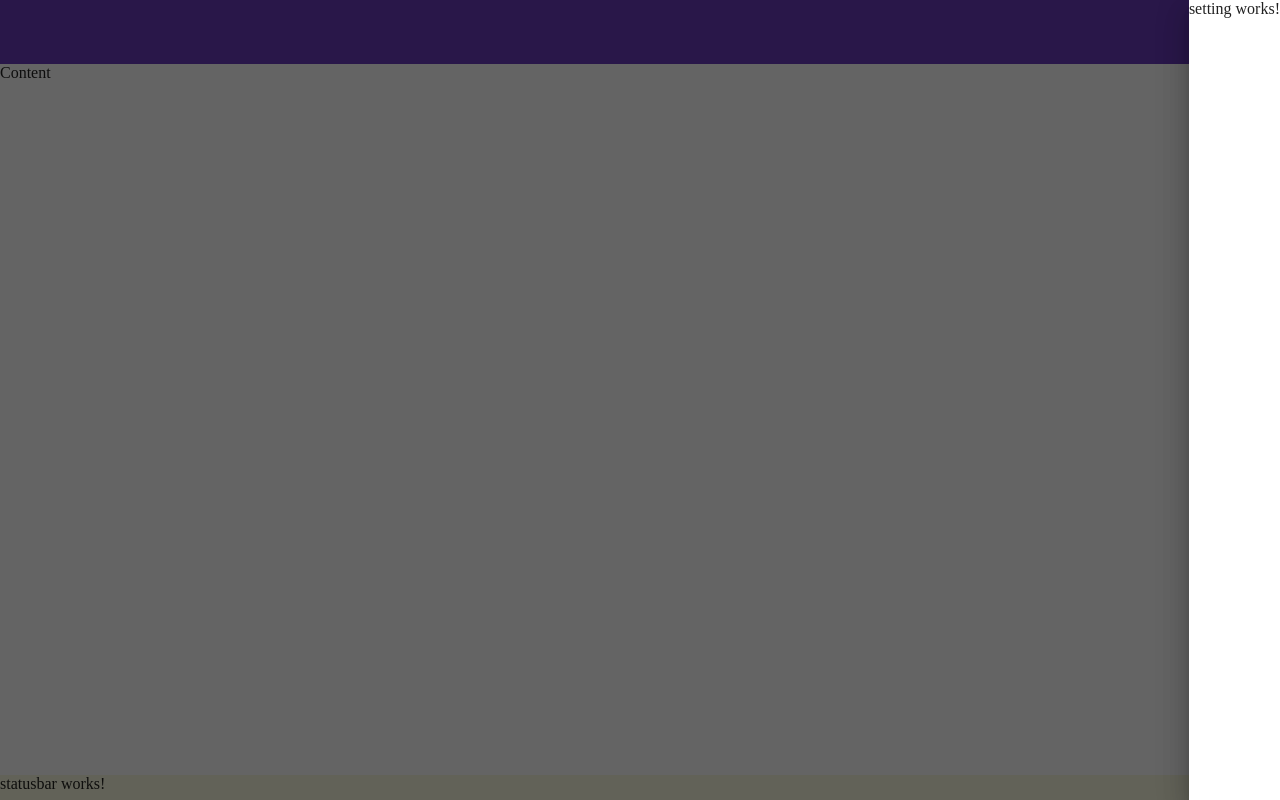
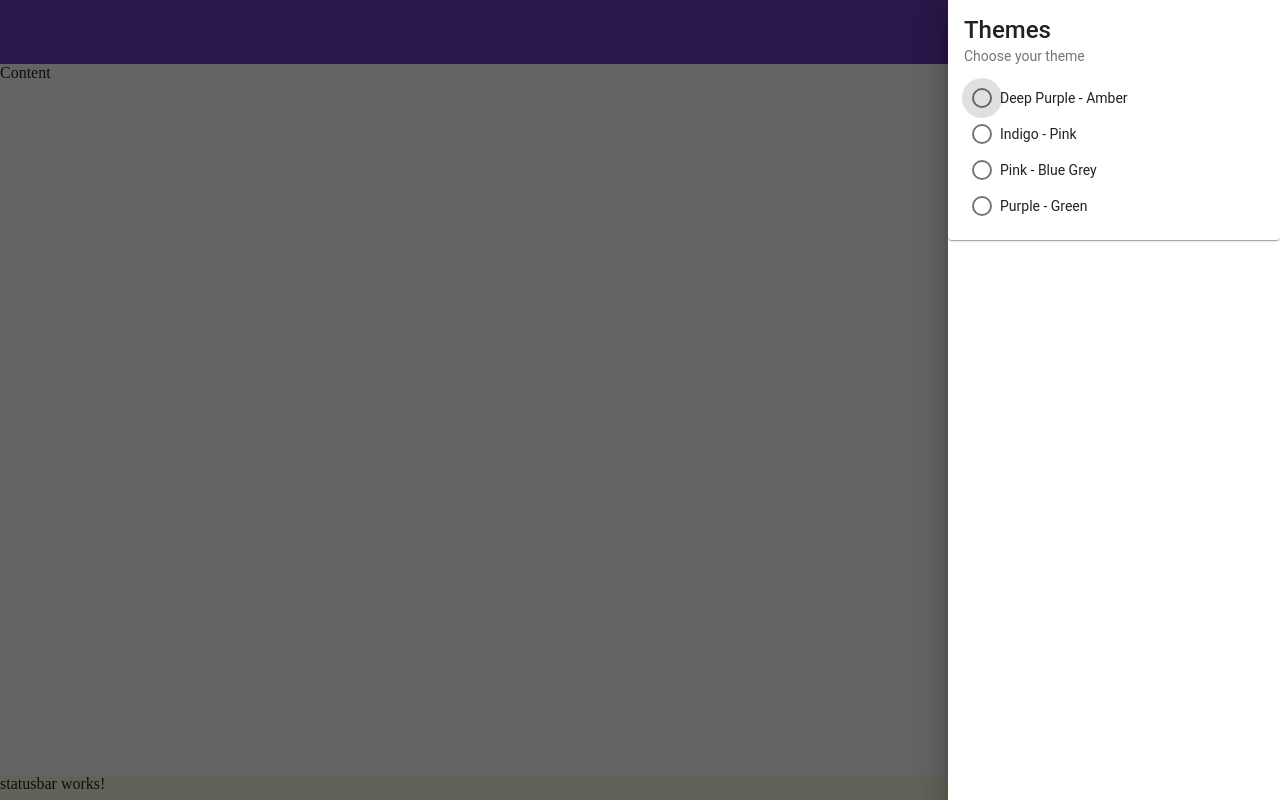
Before and after one commit to tindecken/angular-automation, an Angular app: page /home in a window 1280 px wide. Both pictures are taken after a click on the button "settings_applications". Built offline with nearby package versions, Linux system fonts and the light colour scheme; what angular-split would draw is missing.

Commit message:
[Themes choosing] Ongoing

```diff
--- a/src/app/app.module.ts
+++ b/src/app/app.module.ts
@@ -21,6 +21,8 @@ import { FormsModule, ReactiveFormsModule } from '@angular/forms';
 import {MatFormFieldModule} from '@angular/material/form-field'
 import {MatRadioModule} from '@angular/material/radio'
 import {MatSelectModule} from '@angular/material/select'
+import {MatCardModule} from '@angular/material/card';
+
 
 @NgModule({
   declarations: [
@@ -47,7 +49,8 @@ import {MatSelectModule} from '@angular/material/select'
     MatSidenavModule,
     MatFormFieldModule,
     MatRadioModule,
-    MatSelectModule
+    MatSelectModule,
+    MatCardModule
   ],
   providers: [],
   bootstrap: [AppComponent]
--- a/src/app/setting/setting.component.css
+++ b/src/app/setting/setting.component.css
@@ -0,0 +1,17 @@
+.example-card {
+  max-width: 400px;
+  min-width: 300px;
+}
+
+.example-header-image {
+  background-image: url("https://material.angular.io/assets/img/examples/shiba1.jpg");
+  background-size: cover;
+}
+.example-radio-group {
+  display: flex;
+  flex-direction: column;
+  margin: 15px 0;
+}
+.example-radio-button {
+    margin: 8px;
+  }
--- a/src/app/setting/setting.component.html
+++ b/src/app/setting/setting.component.html
@@ -1 +1,20 @@
-<p>setting works!</p>
+<mat-card class="example-card">
+    <mat-card-title-group>
+        <!-- <div mat-card-avatar class="example-header-image"></div> -->
+        <mat-card-title>Themes</mat-card-title>
+        <mat-card-subtitle>Choose your theme</mat-card-subtitle>
+    </mat-card-title-group>
+    <!-- <img mat-card-image src="https://material.angular.io/assets/img/examples/shiba2.jpg" alt="Photo of a Shiba Inu"> -->
+    <mat-card-content>
+        <mat-radio-group aria-label="Select an option" class="example-radio-group">
+            <mat-radio-button class="example-radio-button" value="1">Deep Purple - Amber</mat-radio-button>
+            <mat-radio-button class="example-radio-button" value="2">Indigo - Pink</mat-radio-button>
+            <mat-radio-button class="example-radio-button" value="3">Pink - Blue Grey</mat-radio-button>
+            <mat-radio-button class="example-radio-button" value="4">Purple - Green</mat-radio-button>
+        </mat-radio-group>
+    </mat-card-content>
+    <!-- <mat-card-actions>
+        <button mat-button>LIKE</button>
+        <button mat-button>SHARE</button>
+    </mat-card-actions> -->
+</mat-card>
```
